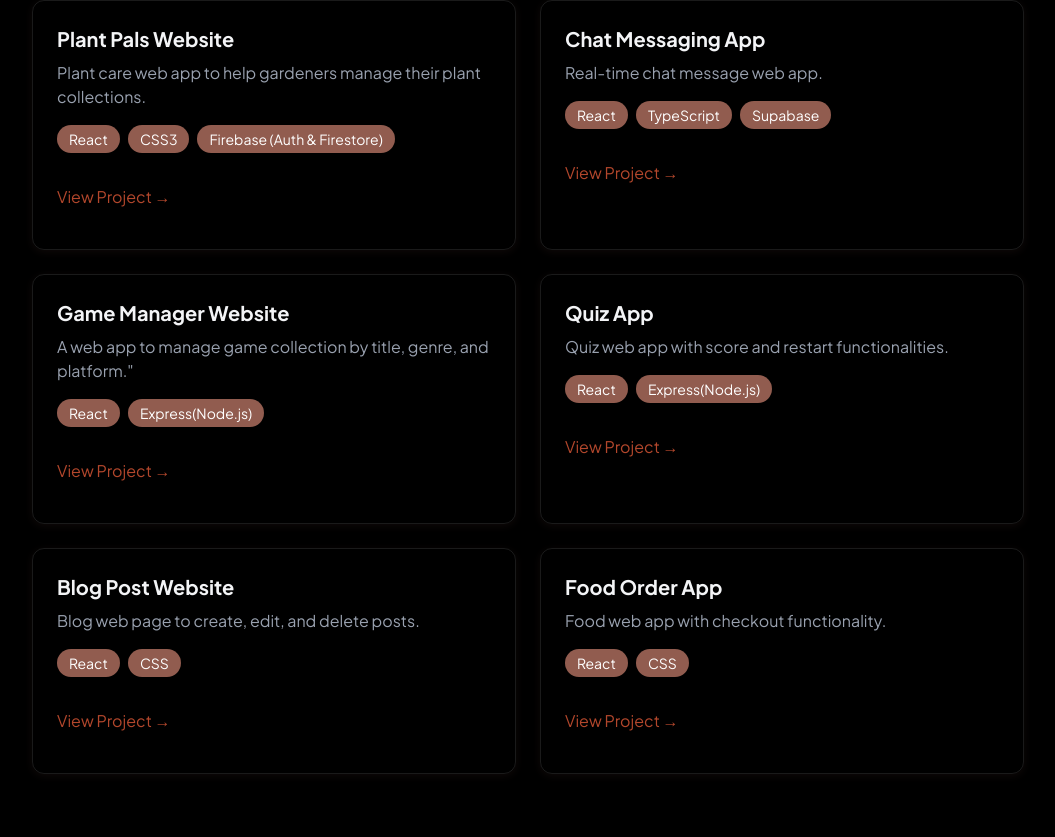
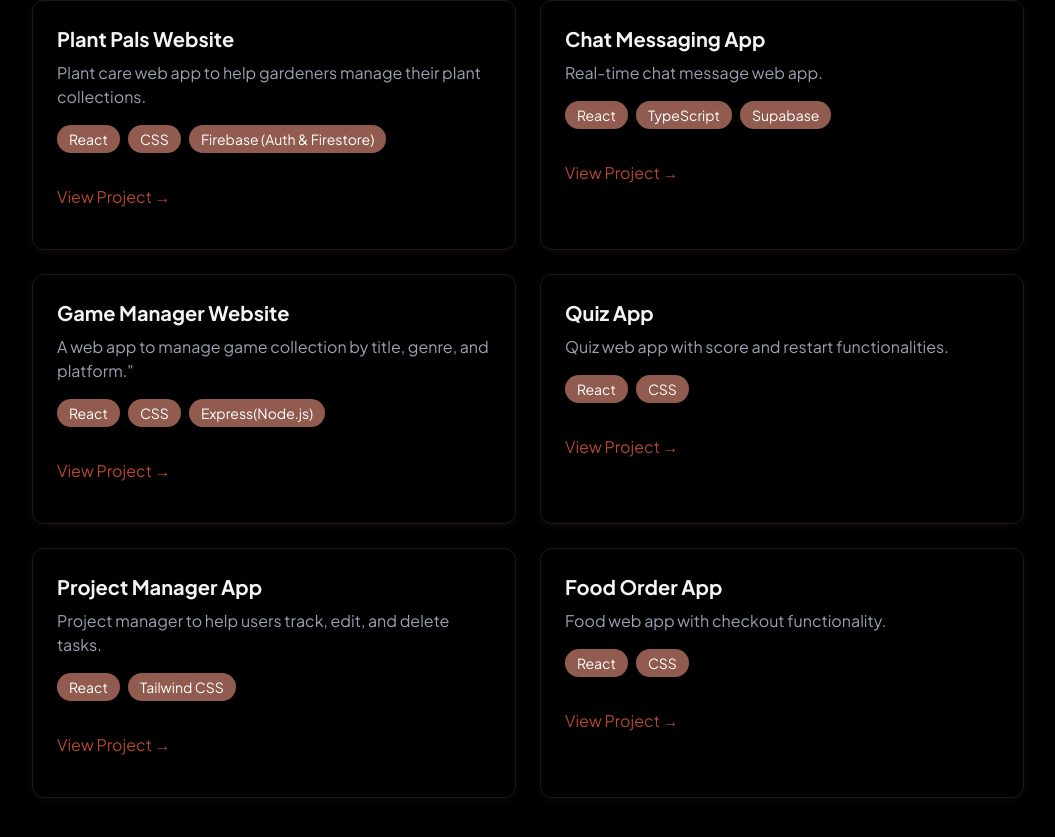
Before and after one commit to saraccmululo/Portfolio, a React (Vite) app: page / in a window 1280 px wide. Shown: the part 2000-2837 px from the top of the page, without its empty margins (112-1167 px from the left). Built offline with nearby package versions, Linux system fonts and the light colour scheme.

Commit message:
Updated projects link

```diff
--- a/src/components/sections/Projects.jsx
+++ b/src/components/sections/Projects.jsx
@@ -19,7 +19,7 @@ const Projects = () => {
               collections.
             </p>
             <div className="flex flex-wrap gap-2 mb-4">
-              {["React", "CSS3", "Firebase (Auth & Firestore)"].map(
+              {["React", "CSS", "Firebase (Auth & Firestore)"].map(
                 (item, key) => (
                   <span
                     key={key}
@@ -76,7 +76,7 @@ const Projects = () => {
               platform."
             </p>
             <div className="flex flex-wrap gap-2 mb-4">
-              {["React", "Express(Node.js)"].map((item, key) => (
+              {["React", "CSS", "Express(Node.js)"].map((item, key) => (
                 <span
                   key={key}
                   className="bg-[#915c4f] text-white py-1 px-3 rounded-full text-sm hover:bg-[#915c4f]/50 hover:shadow-[0_2px_8px_rgba(145,92,79,0.2)] transition"
@@ -87,7 +87,7 @@ const Projects = () => {
             </div>
             <div className="flex justify-between items-center">
               <a
-                href="https://github.com/saraccmululo/Game-Manager-App"
+                href="https://game-manager-app-vite.vercel.app/"
                 target="_blank"
                 rel="noopener noreferrer"
                 className="text-[#b3472c] hover:text-[#915c4f] transition-colors my-4"
@@ -103,7 +103,7 @@ const Projects = () => {
               Quiz web app with score and restart functionalities.
             </p>
             <div className="flex flex-wrap gap-2 mb-4">
-              {["React", "Express(Node.js)"].map((item, key) => (
+              {["React", "CSS"].map((item, key) => (
                 <span
                   key={key}
                   className="bg-[#915c4f] text-white py-1 px-3 rounded-full text-sm hover:bg-[#915c4f]/50 hover:shadow-[0_2px_8px_rgba(145,92,79,0.2)] transition"
@@ -125,12 +125,12 @@ const Projects = () => {
           </div>
 
           <div className="p-6 rounded-xl border border-white/10 hover:-translate-y-1 hover:border-[#915c4f]/50 hover: shadow-[0_2px_8px_rgba(145,92,79,0.1)] transition-all ">
-            <h3 className="text-xl font-bold mb-2">Blog Post Website</h3>
+            <h3 className="text-xl font-bold mb-2">Project Manager App</h3>
             <p className="text-gray-400 mb-4">
-              Blog web page to create, edit, and delete posts.
+              Project manager to help users track, edit, and delete tasks.
             </p>
             <div className="flex flex-wrap gap-2 mb-4">
-              {["React", "CSS"].map((item, key) => (
+              {["React", "Tailwind CSS"].map((item, key) => (
                 <span
                   key={key}
                   className="bg-[#915c4f] text-white py-1 px-3 rounded-full text-sm hover:bg-[#915c4f]/50 hover:shadow-[0_2px_8px_rgba(145,92,79,0.2)] transition"
@@ -141,7 +141,7 @@ const Projects = () => {
             </div>
             <div className="flex justify-between items-center">
               <a
-                href="https://github.com/saraccmululo/Blog-React-App"
+                href="https://saraccmululo.github.io/Project-Management-Webpage/"
                 target="_blank"
                 rel="noopener noreferrer"
                 className="text-[#b3472c] hover:text-[#915c4f] transition-colors my-4"
@@ -168,7 +168,7 @@ const Projects = () => {
             </div>
             <div className="flex justify-between items-center">
               <a
-                href="https://github.com/saraccmululo/Food-Order-App"
+                href="https://food-order-app-gtqx.vercel.app/"
                 target="_blank"
                 rel="noopener noreferrer"
                 className="text-[#b3472c] hover:text-[#915c4f] transition-colors my-4"
```
